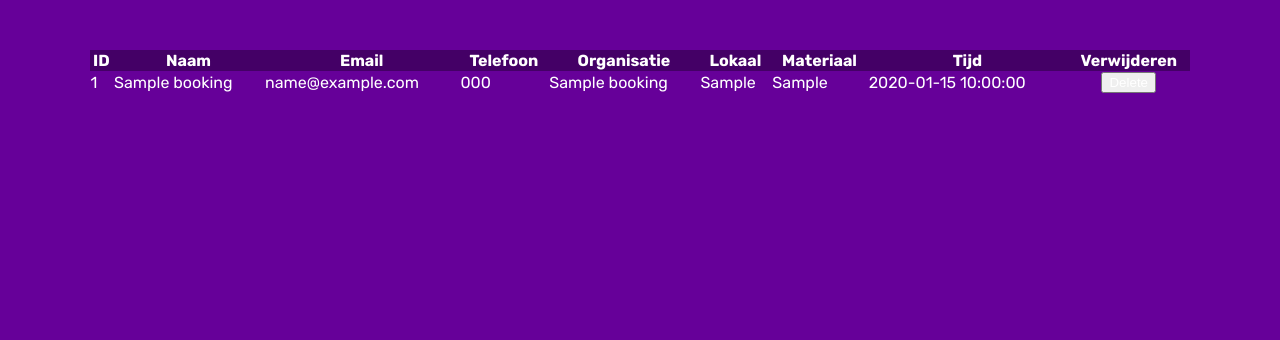
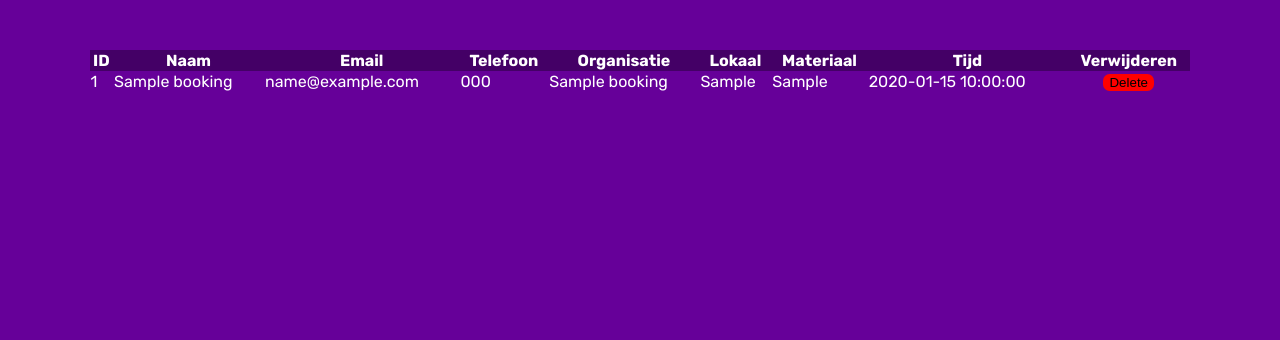
Before and after one commit to iolite312/boekingtechlab, a PHP site: page /admin/index.php in a window 1280 px wide. Shown: the part 81-421 px from the top of the page. Run offline with PHP 8.4, Linux system fonts and the light colour scheme; tables that the repository leaves empty or names only in its code hold one stand-in row (values such as "Sample post"); data that the repository does not hold is empty.

Commit message:
Node Reborn!

```diff
--- a/css/admin.css
+++ b/css/admin.css
@@ -12,12 +12,12 @@ td:last-child {
   text-align: center;
 }
 
-tr, td .button {
+tr, td button {
   border: none;
 }
 
-td .button {
-  background-color: red;
+td button {
+  background-color: hsl(0deg, 100%, 50%);
   color: var(--text-color-neutral);
   border-radius: 0.5em;
   cursor: pointer;
--- /dev/null
+++ b/package.json
@@ -0,0 +1,5 @@
+{
+  "dependencies": {
+    "sass": "^1.51.0"
+  }
+}
```
